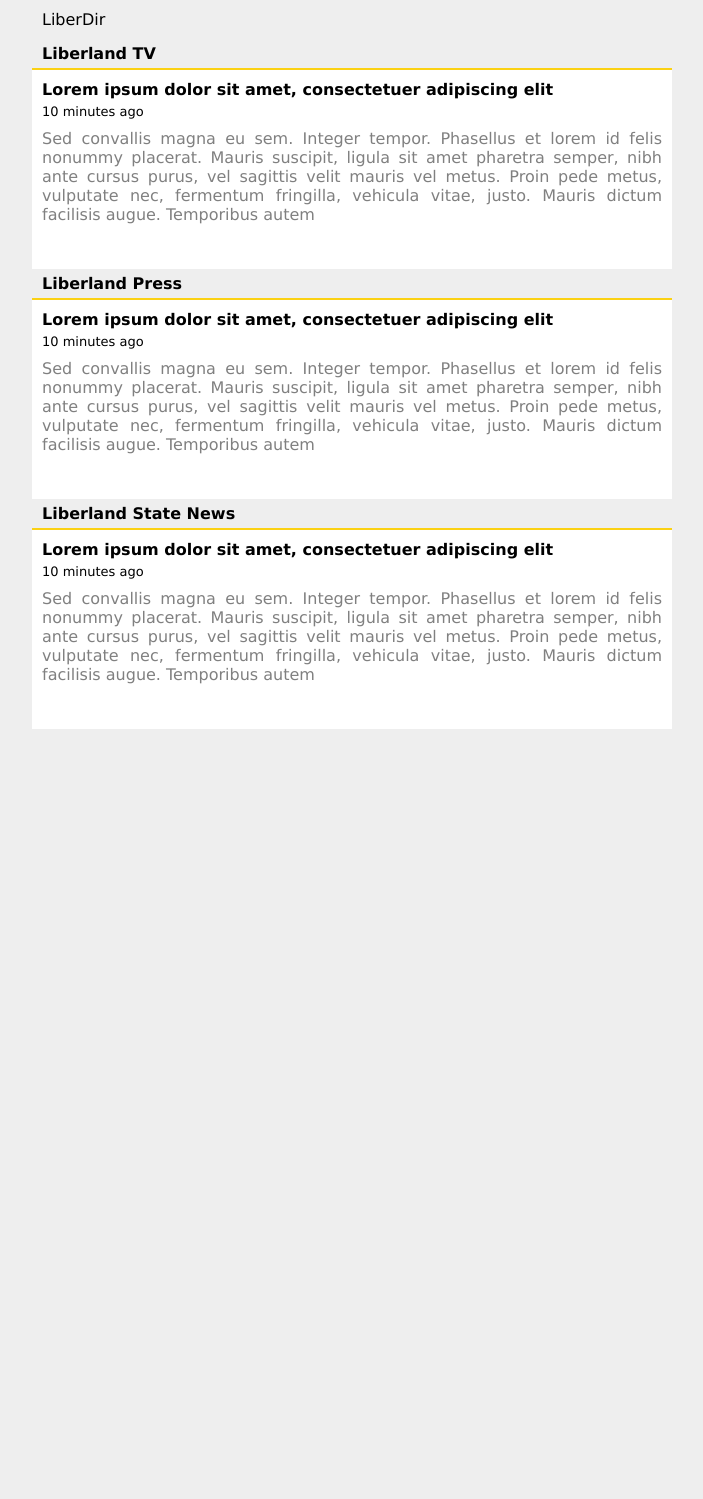
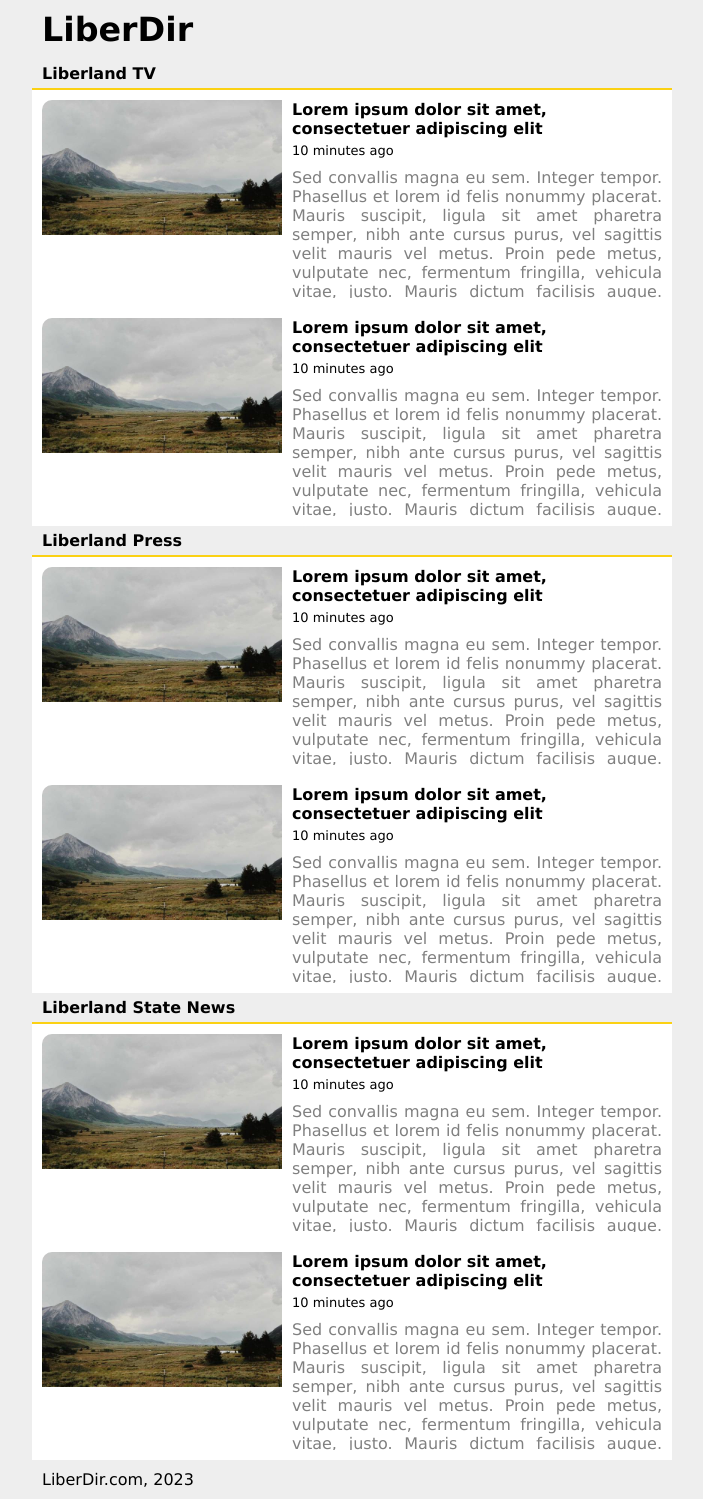
Before and after one commit to libersoft-org/liberdir, a React (Create React App) app: page / in a window 1280 px wide. Shown: the whole page, without its empty margins (8-711 px from the left). Before the commit the page ends 800 px from the top, so only its background shows below. Built offline with nearby package versions, Linux system fonts and the light colour scheme.

Commit message:
Base skeleton finished.

```diff
--- a/src/App.js
+++ b/src/App.js
@@ -1,18 +1,23 @@
-import logo from './logo.svg';
 import './App.css';
 import News from './components/news/news';
 
 function App() {
   return (
     <div>
-      <div id="header">
-        <div className="inside">
-          LiberDir
+      <div id='header'>
+        <div className='inside'>
+          <a className='logo'>LiberDir</a>
         </div>
       </div>
-      <div id="content">
-        <div className="inside">
+      <div id='content'>
+        <div className='inside'>
           <News />
+        </div>
+      </div>
+      <div id='footer'>
+        <div className='inside'>
+          <a href=''>LiberDir.com</a>
+          , 2023
         </div>
       </div>
     </div>
--- a/src/components/news/item.js
+++ b/src/components/news/item.js
@@ -2,6 +2,9 @@ import React from 'react';
 
 const Item = () => {
   return <div className='item'>
+    <div>
+      <img className='image' src={process.env.PUBLIC_URL + '/placeholder.jpg'} alt="news_image" />
+    </div>
     <div className='title'>
       Lorem ipsum dolor sit amet, consectetuer adipiscing elit
     </div>
--- a/src/components/news/medium.js
+++ b/src/components/news/medium.js
@@ -2,10 +2,11 @@ import React from 'react';
 import Item from './item';
 
 const Medium = (prop) => {
-    return <>
-        <div className='medium'>{prop.title}</div>
-        <Item />
-    </>;
+  return <>
+    <div className='medium'>{prop.title}</div>
+    <Item />
+    <Item />
+  </>;
 };
 
 export default Medium;
```
Also changed, not shown: src/components/news/news.js (+5 -5 lines), public/placeholder.jpg (added), src/logo.svg (deleted). Lines whose indentation alone changed are shown as unchanged.
